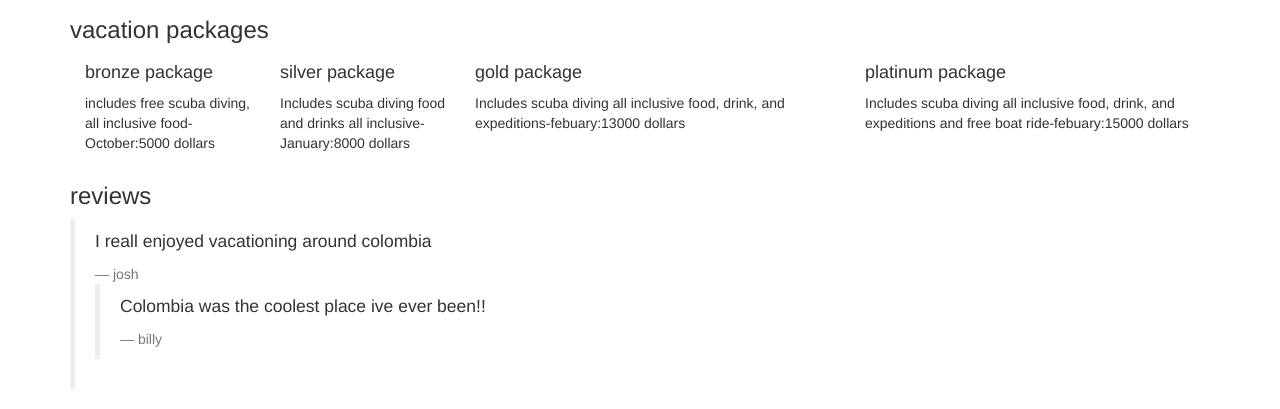
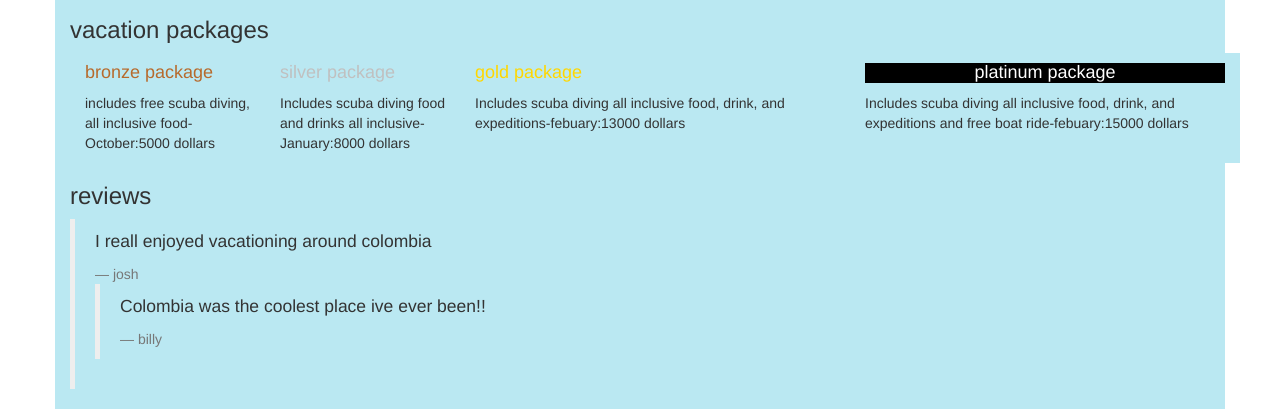
Before and after one commit to kmh620/vacation-site, a plain HTML site: page index.html in a window 1280 px wide. Shown: the part 654-1063 px from the top of the page. Drawn offline with nearby package versions, Linux system fonts and the light colour scheme.

Commit message:
Add css style sheet

```diff
--- a/index.html
+++ b/index.html
@@ -28,19 +28,19 @@
     <div class="container">
       <div class="row">
         <div class="col-md-2">
-          <h4>bronze package</h4>
+          <h4 id="bronze">bronze package</h4>
           <p>includes free scuba diving, all inclusive food-October:5000 dollars</p>
         </div>
         <div class="col-md-2">
-          <h4>silver package</h4>
+          <h4 id="silver">silver package</h4>
           <p>Includes scuba diving food and drinks all inclusive-January:8000 dollars</p>
         </div>
         <div class="col-md-4">
-          <h4>gold package</h4>
+          <h4 id="gold">gold package</h4>
           <p>Includes scuba diving all inclusive food, drink, and expeditions-febuary:13000 dollars</p>
         </div>
         <div class="col-md-4">
-          <h4>platinum package</h4>
+          <h4 id="platinum">platinum package</h4>
           <p>Includes scuba diving all inclusive food, drink, and expeditions and free boat ride-febuary:15000 dollars</p>
         </div>
       </div>
--- a/styles.css
+++ b/styles.css
@@ -0,0 +1,18 @@
+#bronze {
+  color: #b76a2c;
+
+}
+#silver {
+  color: silver;
+}
+#gold {
+  color: gold;
+}
+#platinum{
+  color: white;
+  background-color: black;
+  text-align: center;
+}
+ .container{
+   background-color: #bae8f2;
+ }
```
